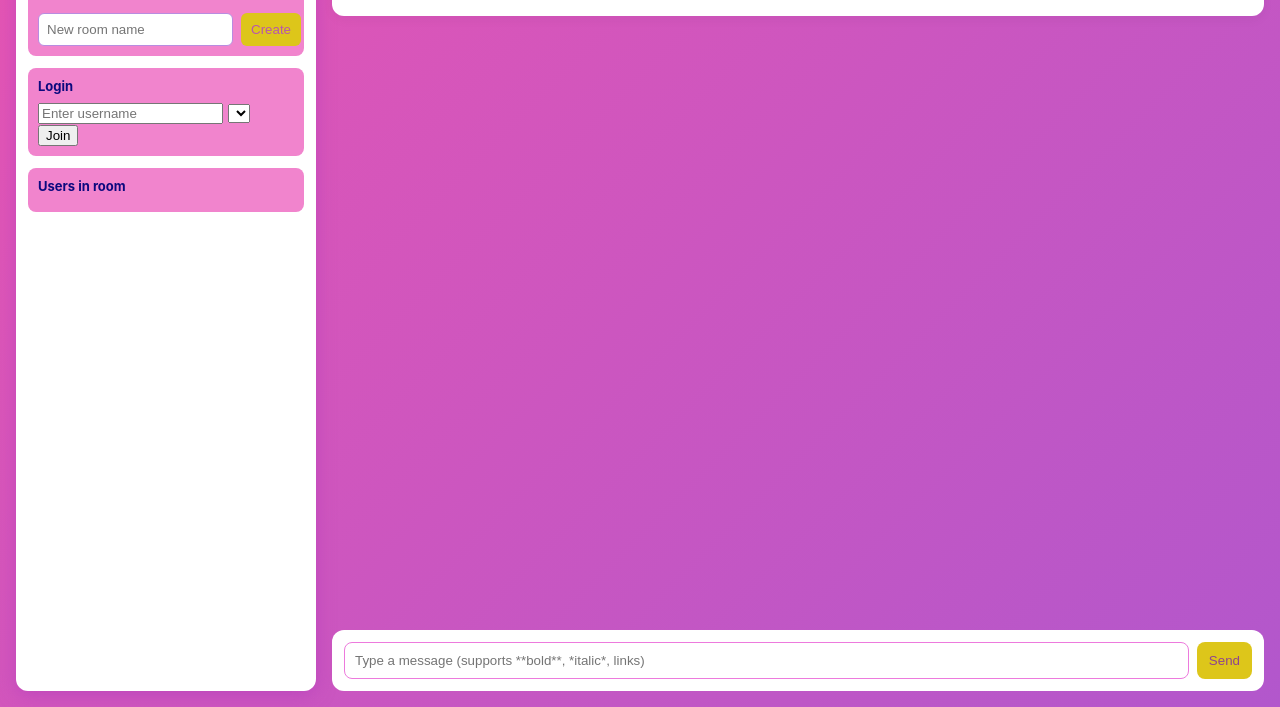
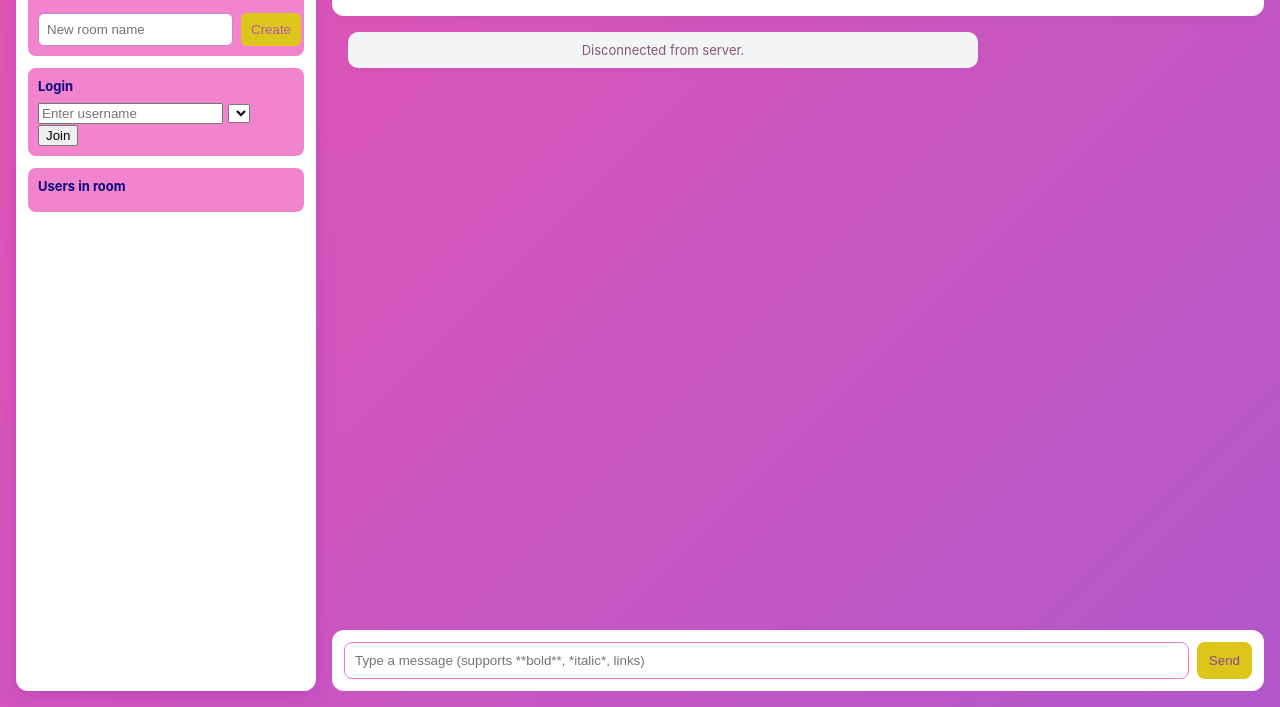
Before and after one commit to Ishita282/chatApp, a website: page docs/index.html in a window 1280 px wide. Shown: the part 93-800 px from the top of the page. Drawn offline with Linux system fonts and the light colour scheme; the site is published under a folder, as on GitHub Pages, so addresses that start at the root find nothing.

Commit message:
script load

```diff
--- a/docs/index.html
+++ b/docs/index.html
@@ -51,6 +51,6 @@
     </main>
   </div>
 
-  <script src="/client.js"></script>
+  <script src="./client.js"></script>
 </body>
 </html>
```
